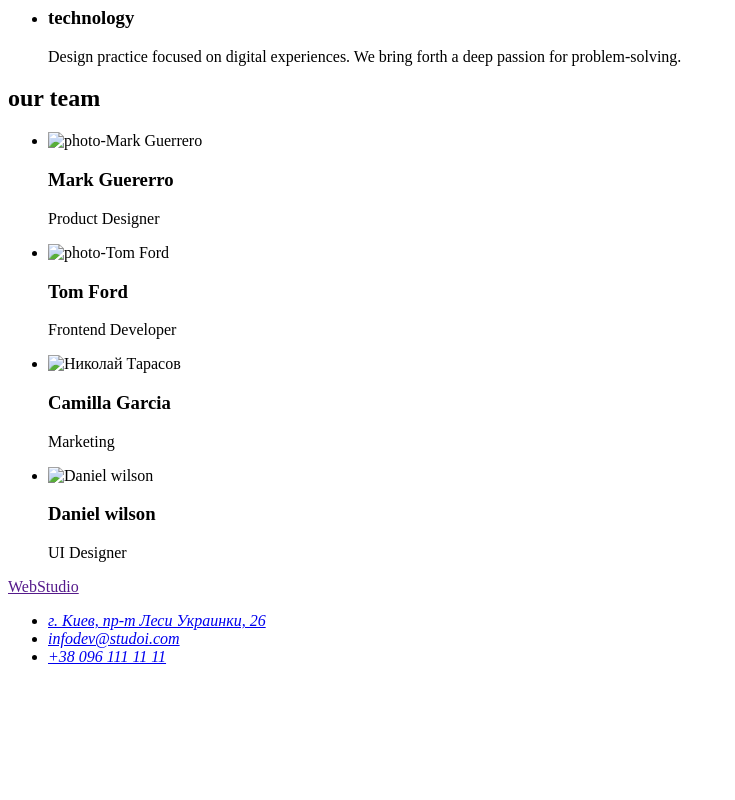
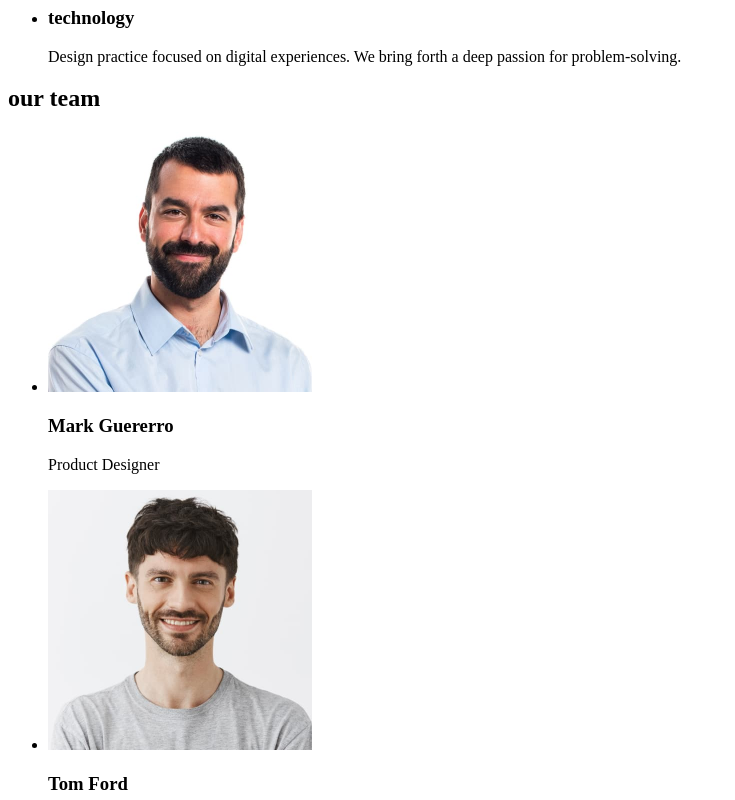
Before and after one commit to vinogradovk/homework1t2025, a plain HTML site: page index.html in a window 1280 px wide. Shown: the part 480-1280 px from the top of the page, without its empty margins (0-735 px from the left). Before the commit the page ends 1162 px from the top, so only its background shows below. Drawn offline with Linux system fonts and the light colour scheme.

Commit message:
index.html

```diff
--- a/index.html
+++ b/index.html
@@ -72,23 +72,23 @@
     <ul>
 
       <li>
-        <img src="./images/mark.jpg" alt="photo-Mark Guerrero" width="264" height="260">
+        <img src="./mark.jpg" alt="photo-Mark Guerrero" width="264" height="260">
         <h3>Mark Guererro</h3>
         <p>Product Designer</p>
       </li>
 
       <li>
-        <img src="./images/tom.jpg" alt="photo-Tom Ford" width="264" height="260">
+        <img src="./tom.jpg" alt="photo-Tom Ford" width="264" height="260">
         <h3>Tom Ford</h3>
         <p>Frontend Developer</p>
       </li>
       <li>
-        <img src="./images/camilla.jpg" alt="Николай Тарасов" width="264" height="260">
+        <img src="./camilla.jpg" alt="Николай Тарасов" width="264" height="260">
         <h3>Camilla Garcia</h3>
         <p>Marketing</p>
       </li>
       <li>
-        <img src="./images/daniel.jpg" alt="Daniel wilson" width="264" height="260">
+        <img src="./daniel.jpg" alt="Daniel wilson" width="264" height="260">
         <h3>Daniel wilson</h3>
         <p>UI Designer</p>
       </li>
```
